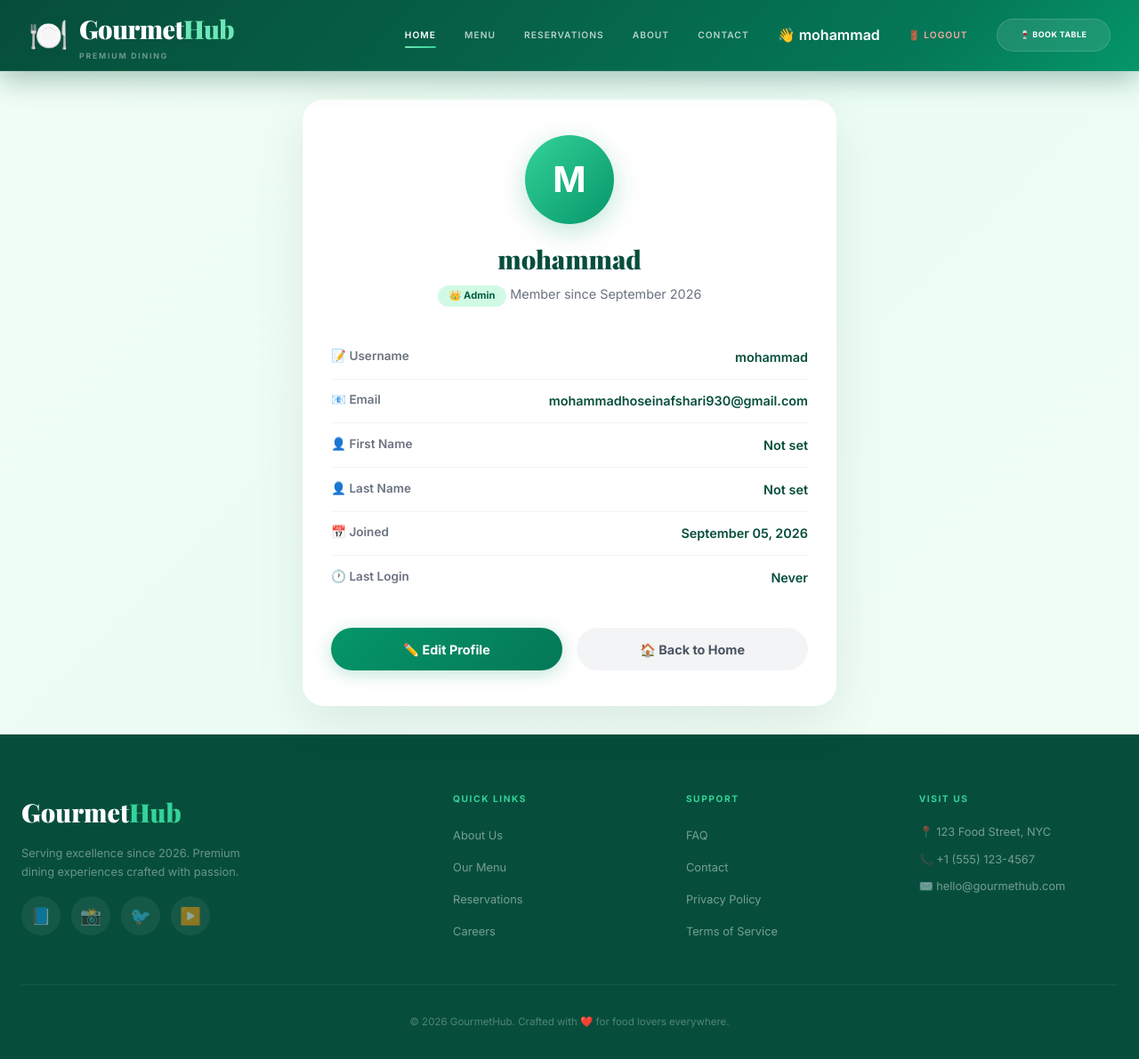
After one commit to MH-coder2009/GourmetHub, a Django app: page /users/profile/ in a window 1280 px wide. The commit adds this page. Shown: the whole page at 89% size. Run offline with Django 5.2, Linux system fonts and the light colour scheme; a user stored in the database is signed in.

Commit message:
Add user profile page with info display and actions

```diff
--- a/food/views.py
+++ b/food/views.py
@@ -1,8 +1,10 @@
 from django.shortcuts import render, redirect, get_object_or_404
+from django.contrib.auth.decorators import login_required
 from .forms import ItemForm
 from .models import Item
 
 
+@login_required
 def index(request):
     items = Item.objects.all()
     context = {"items": items}
@@ -15,6 +17,7 @@ def details(request, id):
     return render(request, "food/details.html", context)
 
 
+@login_required
 def create_item(request):
     if request.method == "POST":
         form = ItemForm(request.POST)
@@ -28,6 +31,7 @@ def create_item(request):
     return render(request, "food/item-form.html", context)
 
 
+@login_required
 def update_item(request, id):
     item = get_object_or_404(Item, id=id)
 
@@ -43,6 +47,7 @@ def update_item(request, id):
     return render(request, "food/item-form.html", context)
 
 
+@login_required
 def delete_item(request, id):
     item = get_object_or_404(Item, id=id)
 
--- a/mysite/settings.py
+++ b/mysite/settings.py
@@ -142,3 +142,4 @@ CSRF_TRUSTED_ORIGINS = [
 
 LOGIN_REDIRECT_URL = "food:index"
 LOGOUT_REDIRECT_URL = "food:index"
+LOGIN_URL = "users:login"
--- a/templates/base.html
+++ b/templates/base.html
@@ -1421,7 +1421,7 @@
                     <!-- ===== AUTH LINKS ===== -->
                     {% if user.is_authenticated %}
                     <span style="color: white; font-weight: 600; display: flex; align-items: center; gap: 0.5rem;">
-                        👋 {{ user.username }}
+                        <a href="{% url 'users:profile' %}">👋 {{ user.username }}</a>
                     </span>
                     <a href="{% url 'users:logout' %}" class="nav-link" style="color: #fca5a5;"
                         onmouseover="this.style.color='#f87171'" onmouseout="this.style.color='#fca5a5'">
@@ -1472,7 +1472,7 @@
                 {% if user.is_authenticated %}
                 <div
                     style="color: rgba(255,255,255,0.80); padding: 0.5rem 0; border-bottom: 1px solid rgba(255,255,255,0.06); display: flex; align-items: center; gap: 0.5rem;">
-                    👋 {{ user.username }}
+                    <a href="{% url 'users:profile' %}">👋 {{ user.username }}</a>
                 </div>
                 <a href="{% url 'users:logout' %}" class="mobile-nav-link" style="color: #fca5a5;"
                     onmouseover="this.style.color='#f87171'" onmouseout="this.style.color='#fca5a5'">
--- /dev/null
+++ b/users/templates/users/profile.html
@@ -0,0 +1,212 @@
+{% extends "base.html" %}
+{% load static %}
+
+{% block title %}Profile - Gourmet Food Hub{% endblock %}
+
+{% block content %}
+
+<style>
+    .profile-container {
+        max-width: 600px;
+        width: 100%;
+        margin: 0 auto;
+        background: #ffffff;
+        border-radius: 24px;
+        padding: 2.5rem 2rem;
+        box-shadow: 0 20px 60px rgba(0, 0, 0, 0.08);
+    }
+
+    .profile-header {
+        text-align: center;
+        margin-bottom: 2rem;
+    }
+
+    .profile-header .avatar {
+        width: 100px;
+        height: 100px;
+        border-radius: 50%;
+        background: linear-gradient(135deg, #34d399, #059669);
+        display: flex;
+        align-items: center;
+        justify-content: center;
+        margin: 0 auto 1rem;
+        font-size: 2.5rem;
+        color: #ffffff;
+        font-weight: 700;
+        box-shadow: 0 8px 30px rgba(5, 150, 105, 0.25);
+    }
+
+    .profile-header h1 {
+        font-family: 'Playfair Display', serif;
+        font-size: 1.8rem;
+        font-weight: 900;
+        color: #064e3b;
+        margin: 0;
+    }
+
+    .profile-header p {
+        color: #6b7280;
+        font-size: 0.9rem;
+        margin-top: 0.3rem;
+    }
+
+    .profile-info {
+        margin-top: 2rem;
+    }
+
+    .info-item {
+        display: flex;
+        justify-content: space-between;
+        padding: 0.8rem 0;
+        border-bottom: 1px solid #f3f4f6;
+    }
+
+    .info-item:last-child {
+        border-bottom: none;
+    }
+
+    .info-item .label {
+        font-weight: 600;
+        color: #6b7280;
+        font-size: 0.85rem;
+    }
+
+    .info-item .value {
+        font-weight: 600;
+        color: #064e3b;
+        font-size: 0.9rem;
+    }
+
+    .profile-actions {
+        display: flex;
+        gap: 1rem;
+        margin-top: 2rem;
+        flex-wrap: wrap;
+    }
+
+    .profile-actions a {
+        flex: 1;
+        min-width: 140px;
+        padding: 0.8rem 1.5rem;
+        border-radius: 50px;
+        font-weight: 700;
+        font-size: 0.9rem;
+        text-decoration: none;
+        text-align: center;
+        transition: all 0.3s ease;
+    }
+
+    .btn-edit {
+        background: linear-gradient(135deg, #059669, #047857);
+        color: #ffffff;
+        box-shadow: 0 4px 20px rgba(5, 150, 105, 0.25);
+    }
+
+    .btn-edit:hover {
+        transform: translateY(-2px);
+        box-shadow: 0 8px 30px rgba(5, 150, 105, 0.35);
+    }
+
+    .btn-back {
+        background: #f3f4f6;
+        color: #4b5563;
+    }
+
+    .btn-back:hover {
+        background: #e5e7eb;
+        transform: translateY(-2px);
+    }
+
+    .badge {
+        display: inline-block;
+        background: #d1fae5;
+        color: #065f46;
+        padding: 0.2rem 0.8rem;
+        border-radius: 50px;
+        font-size: 0.7rem;
+        font-weight: 700;
+    }
+
+    @media (max-width: 480px) {
+        .profile-container {
+            padding: 1.5rem 1.2rem;
+        }
+
+        .info-item {
+            flex-direction: column;
+            gap: 0.3rem;
+        }
+
+        .profile-actions a {
+            min-width: 100%;
+        }
+    }
+</style>
+
+<!-- ============================================================ -->
+<!-- PROFILE SECTION -->
+<!-- ============================================================ -->
+<section
+    style="min-height: 80vh; display: flex; align-items: center; justify-content: center; padding: 2rem 1rem; background: linear-gradient(135deg, #f0fdf4, #ecfdf5, #f0fdf4);">
+
+    <div class="profile-container">
+
+        <!-- ===== HEADER ===== -->
+        <div class="profile-header">
+            <div class="avatar">
+                {{ user.username|first|upper }}
+            </div>
+            <h1>{{ user.username }}</h1>
+            <p>
+                {% if user.is_staff %}
+                <span class="badge">👑 Admin</span>
+                {% endif %}
+                Member since {{ user.date_joined|date:"F Y" }}
+            </p>
+        </div>
+
+        <!-- ===== INFO ===== -->
+        <div class="profile-info">
+
+            <div class="info-item">
+                <span class="label">📝 Username</span>
+                <span class="value">{{ user.username }}</span>
+            </div>
+
+            <div class="info-item">
+                <span class="label">📧 Email</span>
+                <span class="value">{{ user.email }}</span>
+            </div>
+
+            <div class="info-item">
+                <span class="label">👤 First Name</span>
+                <span class="value">{{ user.first_name|default:"Not set" }}</span>
+            </div>
+
+            <div class="info-item">
+                <span class="label">👤 Last Name</span>
+                <span class="value">{{ user.last_name|default:"Not set" }}</span>
+            </div>
+
+            <div class="info-item">
+                <span class="label">📅 Joined</span>
+                <span class="value">{{ user.date_joined|date:"F d, Y" }}</span>
+            </div>
+
+            <div class="info-item">
+                <span class="label">🕐 Last Login</span>
+                <span class="value">{{ user.last_login|date:"F d, Y - H:i"|default:"Never" }}</span>
+            </div>
+
+        </div>
+
+        <!-- ===== ACTIONS ===== -->
+        <div class="profile-actions">
+            <a href="#" class="btn-edit">✏️ Edit Profile</a>
+            <a href="{% url 'food:index' %}" class="btn-back">🏠 Back to Home</a>
+        </div>
+
+    </div>
+</section>
+
+{% endblock %}
--- a/users/templates/users/register.html
+++ b/users/templates/users/register.html
@@ -321,7 +321,7 @@
         <div class="login-link">
             <p>
                 Already have an account?
-                <a href="#">Login →</a>
+                <a href="{% url 'users:login' %}">Login →</a>
             </p>
         </div>
 
--- a/users/urls.py
+++ b/users/urls.py
@@ -15,5 +15,6 @@ urlpatterns = [
         name="login",
     ),
     # ===== LOGOUT =====
-    path("logout/", views.logout_view, name="logout"),  # ← ویو سفارشی
+    path("logout/", views.logout_view, name="logout"),
+    path("profile/", views.profile, name="profile"),
 ]
--- a/users/views.py
+++ b/users/views.py
@@ -57,3 +57,81 @@ def logout_view(request):
     logout(request)
     messages.success(request, "You have been logged out successfully.")
     return redirect("food:index")
+
+
+from django.shortcuts import render, redirect, get_object_or_404
+from django.contrib.auth import login, logout
+from django.contrib import messages
+from django.contrib.auth.models import User
+from django.core.validators import validate_email
+from django.core.exceptions import ValidationError
+from django.views.decorators.csrf import csrf_protect, ensure_csrf_cookie
+from django.contrib.auth.decorators import login_required
+from .forms import RegisterForm
+
+
+@csrf_protect
+@ensure_csrf_cookie
+def register(request):
+    if request.method == "POST":
+        form = RegisterForm(request.POST)
+        email = request.POST.get("email")
+
+        email_error = None
+
+        if not email:
+            email_error = "Email is required."
+        elif "@" not in email or "." not in email:
+            email_error = "Please enter a valid email address."
+        elif User.objects.filter(email=email).exists():
+            email_error = "This email is already registered."
+        else:
+            try:
+                validate_email(email)
+            except ValidationError:
+                email_error = "Please enter a valid email address."
+
+        if email_error:
+            messages.error(request, email_error)
+            context = {"form": form, "email_error": email_error, "email_value": email}
+            return render(request, "users/register.html", context)
+
+        if form.is_valid():
+            user = form.save(commit=False)
+            user.email = email
+            user.save()
+            login(request, user)
+            username = form.cleaned_data.get("username")
+            messages.success(request, f"Welcome {username}! 🎉")
+            return redirect("food:index")
+        else:
+            context = {"form": form, "email_value": email}
+            return render(request, "users/register.html", context)
+
+    else:
+        form = RegisterForm()
+
+    context = {"form": form}
+    return render(request, "users/register.html", context)
+
+
+def logout_view(request):
+    logout(request)
+    messages.success(request, "You have been logged out successfully.")
+    return redirect("food:index")
+
+
+# ===== PROFILE VIEW =====
+@login_required
+def profile(request):
+    user = request.user
+    context = {
+        "user": user,
+        "username": user.username,
+        "email": user.email,
+        "first_name": user.first_name,
+        "last_name": user.last_name,
+        "date_joined": user.date_joined,
+        "last_login": user.last_login,
+    }
+    return render(request, "users/profile.html", context)
```
Also changed, not shown: db.sqlite3.
